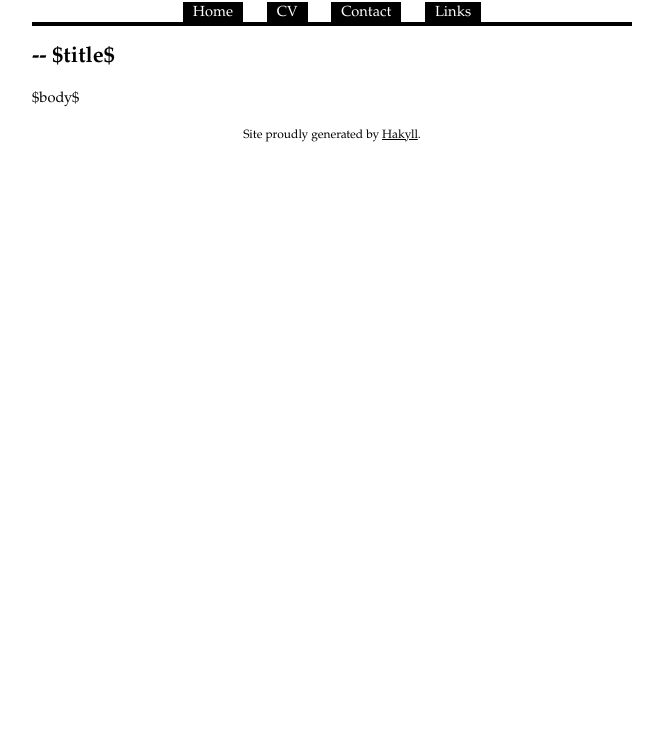
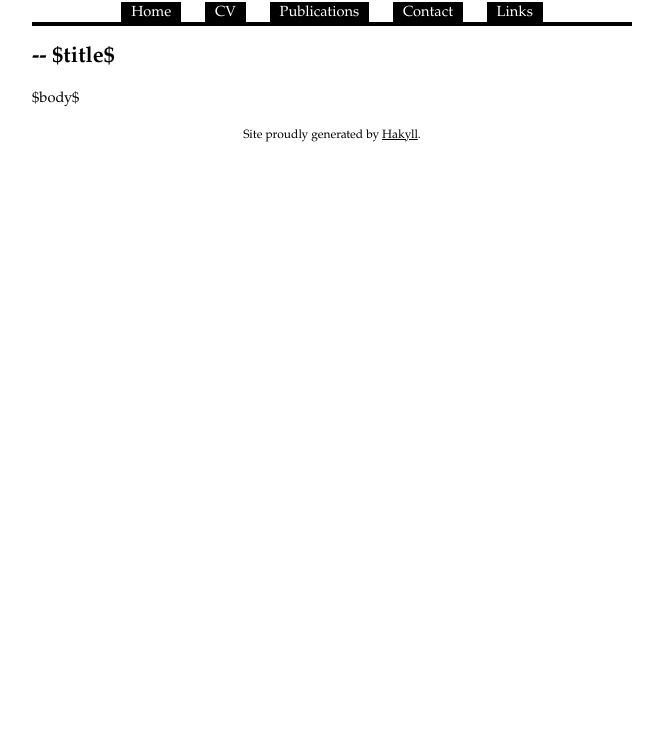
Before and after one commit to yiannist/hakyll-website, a plain HTML site: page templates/default.html in a window 1280 px wide. Shown: the part 70-800 px from the top of the page, without its empty margins (308-971 px from the left). Drawn offline with Linux system fonts and the light colour scheme.

Commit message:
Updated hakyll.hs and default for pubs page

```diff
--- a/templates/default.html
+++ b/templates/default.html
@@ -62,6 +62,7 @@
       <div id="navigation">
         <a href="/">Home</a>
         <a href="/cv.html">CV</a>
+        <a href="/pubs.html">Publications</a>
         <a href="/contact.html">Contact</a>
 	<a href="/links.html">Links</a>
       </div>
```
Also changed, not shown: 1 other file.
